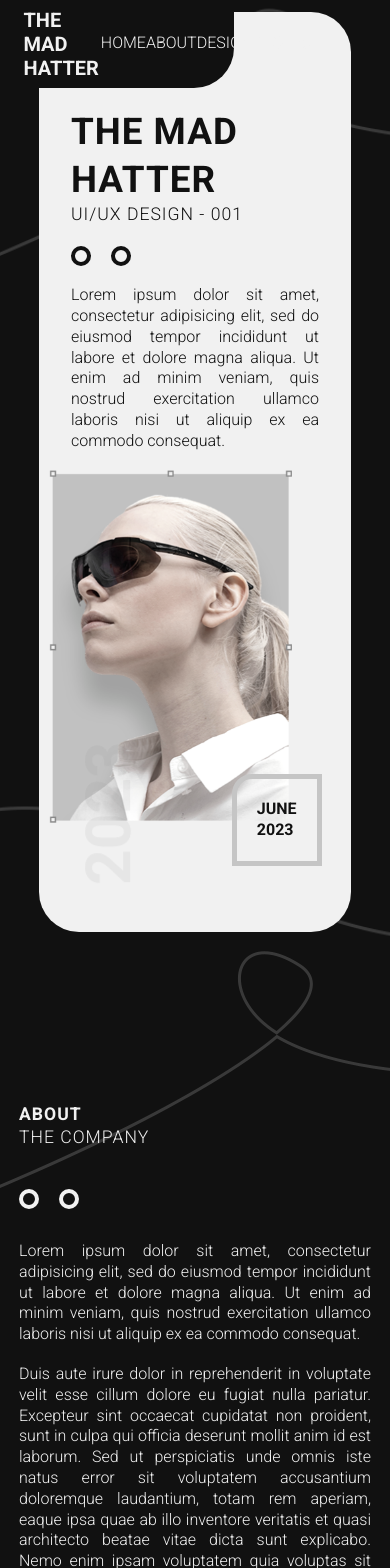
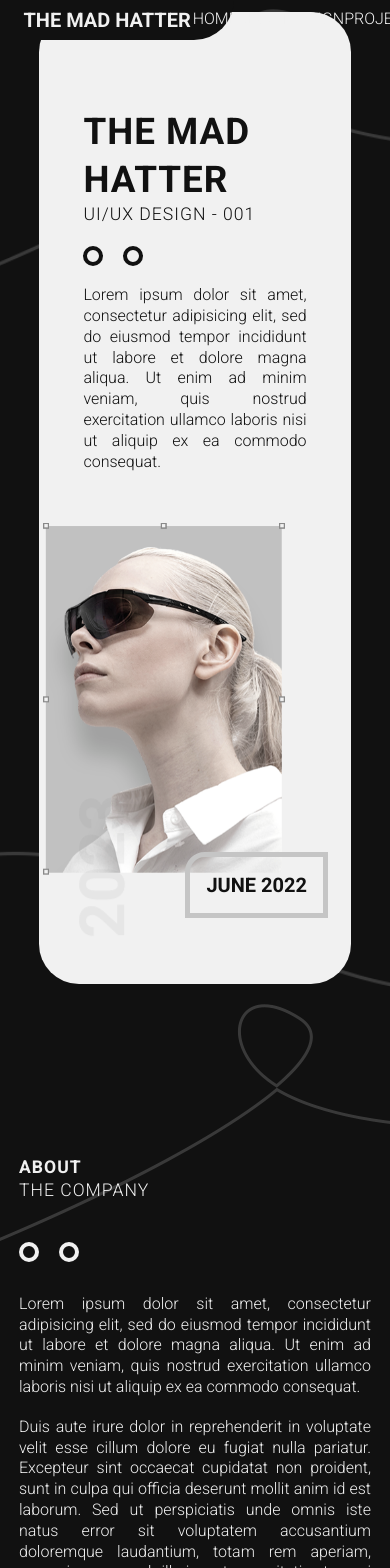
Before and after one commit to edenacyg/MadHatter, a React (Create React App) app: page / in a window 390 px wide. Shown: the top 1568 px of the page. Built offline with nearby package versions, Linux system fonts and the light colour scheme.

Commit message:
dynamic x responsive07

```diff
--- a/public/index.html
+++ b/public/index.html
@@ -15,6 +15,7 @@
       user's mobile device or desktop. See https://developers.google.com/web/fundamentals/web-app-manifest/
     -->
     <link rel="manifest" href="%PUBLIC_URL%/manifest.json" />
+    <link rel="stylesheet" href="https://cdnjs.cloudflare.com/ajax/libs/font-awesome/5.15.3/css/all.min.css">
     <!--
       Notice the use of %PUBLIC_URL% in the tags above.
       It will be replaced with the URL of the `public` folder during the build.
--- a/src/Components/circle.jsx
+++ /dev/null
@@ -1,10 +0,0 @@
-import React from 'react';
-
-const Circle = () => {
-  return (
-    <div className="circle">
-    </div>
-  );
-};
-
-export default Circle;
--- /dev/null
+++ b/src/Components/mycomponent.jsx
@@ -0,0 +1,24 @@
+import React from 'react';
+
+function Circle() {
+    return (
+        <div className="circle">
+        </div>
+    );
+}
+
+function MyImage({ date, verticaltext, bg, animate, companyname }) {
+    return (
+        <div className='image-con'>
+            {verticaltext ? <p className='lg-date'>{ verticaltext }</p> : null}
+            {companyname ? <p className='companyname'>{ companyname }</p> : null}
+            <img className={`${animate === 'yes' ? 'animate' : ''}`} src="./images/hero-image.png" alt="" />
+            <div className={`sm-date ${bg === 'yes' ? 'solidbg' : ''}`}>
+                <h6>{date}</h6>
+            </div>
+
+        </div>
+    );
+}
+
+export { Circle, MyImage };
--- a/src/Layout/Body.jsx
+++ b/src/Layout/Body.jsx
@@ -1,7 +1,7 @@
 import React from 'react';
 import Project from '.././Partials/project';
 import Testimonial from '.././Partials/testimonial';
-import Circle from '.././Components/circle';
+import { Circle, MyImage } from '../Components/mycomponent';
 
 function Body() {
 	return (
@@ -21,11 +21,7 @@ function Body() {
 						<p className='description'>Lorem ipsum dolor sit amet, consectetur adipisicing elit, sed do eiusmod tempor incididunt ut labore et dolore magna aliqua. Ut enim ad minim veniam, quis nostrud exercitation ullamco laboris nisi ut aliquip ex ea commodo consequat.</p>
 					</div>
 
-					<div className='hero-image-con'>
-						<p className='lg-date'>2023</p>
-						<img className='hero-image' src="./images/hero-image.png" alt="" />
-						<p className='sm-date'>JUNE 2023</p>
-					</div>
+					<MyImage verticaltext="2023" date="June 2022" animate="yes" />
 				</div>
 
 			</div>
@@ -84,10 +80,10 @@ function Body() {
 					<h2><span className='styled'>Our</span> projects</h2>
 					<div className='project-items'>
 						<div className='item-con'>
-							<Project />
-							<Project />
-							<Project />
-							<Project />
+							<Project projdate="June 2022" title="Project - 001" />
+							<Project projdate="May 2022" title="Project - 002" />
+							<Project projdate="Sep 2022" title="Project - 003" />
+							<Project projdate="June 2022" title="Project - 004" />
 						</div>
 					</div>
 				</div>
@@ -110,19 +106,23 @@ function Body() {
 
 			<div className="design-con">
 				<div className="design-subcon">
-					<div className="img-con">
-						<img src="./images/hero-image.png" alt="" />
-					</div>
+					<MyImage companyname="The mad hatter" date="JUNE 2023" animate="yes" />
 					<div className="text-con">
-						<h2><span className='styled'>Designing for</span><br /> the future</h2>
-						<p>Duis aute irure dolor in reprehenderit in voluptate velit esse cillum dolore eu fugiat nulla pariatur. Excepteur sint occaecat cupidatat non proident, sunt in culpa qui officia deserunt mollit anim id est laborum.</p>
-						<div className='icons'>
-							<Circle />
-							<Circle />
+						<div className="design-heading">
+							<h2><span className='styled'>Designing for</span><br /> the future</h2>
 						</div>
+
+						<div className="description">
+							<p>Duis aute irure dolor in reprehenderit in voluptate velit esse cillum dolore eu fugiat nulla pariatur. Excepteur sint occaecat cupidatat non proident, sunt in culpa qui officia deserunt mollit anim id est laborum.</p>
+
+							<div className='icons'>
+								<Circle />
+								<Circle />
+							</div>
+						</div>
+
 					</div>
 				</div>
-
 			</div>
 		</div>
 	)
--- a/src/Styles/App.css
+++ b/src/Styles/App.css
@@ -37,6 +37,7 @@
 .App h6 {
   font-size: 20px;
   text-transform: uppercase;
+  white-space: nowrap;
 }
 
 .App .styled {
@@ -68,6 +69,7 @@ header {
   padding: 2% 6% 2% 6%;
   position: fixed;
   top: 0;
+  z-index: 999;
 }
 
 header .circle {
@@ -137,48 +139,6 @@ header nav {
   display: flex;
   flex-direction: column;
   gap: 5vw;
-}
-
-.page-body .hero-container .hero-subcon .hero-image-con {
-  display: flex;
-  align-items: flex-end;
-}
-
-.page-body .hero-container .hero-subcon .hero-image-con img {
-  height: clamp(22rem, 30vw, 50rem);
-  animation: float 4s ease-in-out infinite;
-  z-index: 0;
-}
-
-@keyframes float {
-  0%,
-100% {
-    transform: translateY(0);
-  }
-  50% {
-    transform: translateY(-20px);
-  }
-}
-
-.page-body .hero-container .hero-subcon .hero-image-con .lg-date {
-  font-size: clamp(3rem, 16vw, 14rem);
-  font-weight: bold;
-  writing-mode: vertical-rl;
-  transform: rotate(180deg);
-  color: #888888;
-  margin: 0 -100px -50px 0;
-  opacity: 0.1;
-  z-index: 1;
-}
-
-.page-body .hero-container .hero-subcon .hero-image-con .sm-date {
-  font-size: clamp(1rem, 0vw, 5rem);
-  font-weight: bold;
-  border: 5px solid #C5C5C5;
-  border-radius: 20px 0 0 0;
-  padding: 20px;
-  margin: 0 0 -30px -60px;
-  z-index: 1;
 }
 
 .page-body .about-con {
@@ -340,7 +300,7 @@ header nav {
 .page-body .project-con .project-subcon .item-con .item {
   display: flex;
   flex-direction: column;
-  gap: 2rem;
+  gap: 1rem;
   flex: 1 1 calc(288px - 10px);
 }
 
@@ -352,8 +312,8 @@ header nav {
 
 .page-body .project-con .project-subcon .item-con .item .project-title {
   display: flex;
-  gap: 2rem;
   align-items: center;
+  margin-top: 2rem;
 }
 
 .page-body .project-con .project-subcon .item-con .item .project-title .icons {
@@ -384,6 +344,7 @@ header nav {
   gap: 10px;
   border-radius: 5%;
   flex: 1 1 calc(350px - 100px);
+  padding-bottom: 4rem;
 }
 
 .page-body .project-con .testimonial-subcon .item-con .item .circle {
@@ -399,14 +360,27 @@ header nav {
   color: yellow;
 }
 
-.page-body .project-con .testimonial-subcon .item-con .item content {
+.page-body .project-con .testimonial-subcon .item-con .item blockquote {
+  display: flex;
+  flex-direction: column;
+  gap: 1rem;
+  padding: 0 1rem;
+  transform: scale(0.9);
+}
+
+.page-body .project-con .testimonial-subcon .item-con .item .author {
   display: flex;
   justify-content: space-between;
 }
 
-.page-body .project-con .testimonial-subcon .item-con .item p:last-child {
+.page-body .project-con .testimonial-subcon .item-con .item i:last-child {
   display: flex;
   justify-content: flex-end;
+  margin-top: -4rem;
+}
+
+.page-body .project-con .testimonial-subcon .item-con .item p:last-child {
+  text-transform: uppercase;
 }
 
 .page-body .design-con {
@@ -420,7 +394,6 @@ header nav {
   display: flex;
   justify-content: center;
   padding: 8rem 0;
-  gap: 10%;
 }
 
 .page-body .design-con .circle {
@@ -440,16 +413,30 @@ header nav {
   width: clamp(20rem, 65vw, 65rem);
   display: flex;
   align-items: center;
-  gap: 6%;
+  gap: 1rem;
 }
 
 .page-body .design-con .design-subcon img {
-  border-radius: 5%;
+  border-radius: 5rem;
   height: clamp(22rem, 30vw, 50rem);
 }
 
-.page-body .design-con .design-subcon h2 {
-  margin-left: -15%;
+.page-body .design-con .design-subcon .design-heading {
+  margin-left: -100px;
+  z-index: 1;
+}
+
+.page-body .design-con .design-subcon .description {
+  display: flex;
+  flex-direction: column;
+  align-items: flex-end;
+  gap: 2rem;
+}
+
+.page-body .design-con .text-con {
+  display: flex;
+  flex-direction: column;
+  gap: 2rem;
 }
 
 footer {
@@ -532,6 +519,13 @@ footer p {
     margin: 0;
     margin-bottom: 4rem !important;
   }
+  .design-subcon {
+    flex-direction: column;
+  }
+  .design-subcon .design-heading {
+    margin-left: 0 !important;
+    margin-top: 3rem;
+  }
 }
 
 @media screen and (max-width: 700px) {
@@ -539,21 +533,17 @@ footer p {
     flex-wrap: wrap;
     height: auto !important;
     padding: 6rem 2rem !important;
-    gap: 2rem;
+    gap: 4rem;
     justify-content: center !important;
   }
   .hero-subcon .hero-text-con {
-    width: 100% !important;
+    width: 90% !important;
   }
   .approach-con .contents p {
     margin-top: 0rem !important;
   }
   .approach-con h4 {
     font-size: 1.3rem;
-  }
-  .item-con .item {
-    flex: 1 1 100px;
-    align-items: center;
   }
   .category {
     flex: 1 1 calc(100%) !important;
@@ -566,3 +556,72 @@ footer p {
   min-width: 20px;
   border-radius: 50%;
 }
+
+.image-con {
+  display: flex;
+  align-items: flex-end;
+}
+
+.image-con .animate {
+  height: clamp(22rem, 30vw, 50rem);
+  animation: float 4s ease-in-out infinite;
+  z-index: 0;
+}
+
+@keyframes float {
+  0%,
+100% {
+    transform: translateY(0);
+  }
+  50% {
+    transform: translateY(-20px);
+  }
+}
+
+.image-con .lg-date, .image-con .companyname {
+  font-size: clamp(3rem, 16vw, 14rem);
+  font-weight: bold;
+  writing-mode: vertical-rl;
+  transform: rotate(180deg);
+  color: #888888;
+  margin: 0 -100px -50px 0;
+  opacity: 0.1;
+  z-index: 1;
+  text-transform: uppercase;
+}
+
+.image-con .sm-date {
+  font-size: clamp(1rem, 0vw, 5rem);
+  font-weight: bold;
+  border: 5px solid #C5C5C5;
+  border-radius: 20px 0 0 0;
+  padding: 1rem;
+  margin: 0 0 -30px -100px;
+  z-index: 1;
+  text-transform: uppercase;
+}
+
+.image-con .solidbg {
+  background-color: #f1f1f1;
+  color: #111111;
+}
+
+.image-con .solidbg .circle {
+  border: solid 4px #111111;
+}
+
+.image-con .solidbg a {
+  color: #111111;
+  text-decoration: none;
+}
+
+.image-con .solidbg a:hover {
+  color: yellow;
+}
+
+.image-con .companyname {
+  font-size: 1rem;
+  color: #111111;
+  opacity: 1;
+  margin: 0 1rem;
+}
--- a/src/Styles/App.scss
+++ b/src/Styles/App.scss
@@ -33,6 +33,7 @@
 	h6 {
 		font-size: 20px;
 		text-transform: uppercase;
+		white-space: nowrap;
 	}
 
 	.styled {
@@ -65,6 +66,7 @@ header {
 	padding: 2% 6% 2% 6%;
 	position: fixed;
 	top: 0;
+	z-index: 999;
 
 	nav {
 		width: 60%;
@@ -101,50 +103,6 @@ header {
 				flex-direction: column;
 				gap: 5vw;
 
-			}
-
-			.hero-image-con {
-				display: flex;
-				align-items: flex-end;
-
-				img {
-					height: clamp(22rem, 30vw, 50rem);
-					animation: float 4s ease-in-out infinite;
-					z-index: 0;
-				}
-
-				@keyframes float {
-
-					0%,
-					100% {
-						transform: translateY(0);
-					}
-
-					50% {
-						transform: translateY(-20px);
-					}
-				}
-
-				.lg-date {
-					font-size: clamp(3rem, 16vw, 14rem);
-					font-weight: bold;
-					writing-mode: vertical-rl;
-					transform: rotate(180deg);
-					color: $midgrey-color;
-					margin: 0 -100px -50px 0;
-					opacity: 0.1;
-					z-index: 1;
-				}
-
-				.sm-date {
-					font-size: clamp(1rem, 0vw, 5rem);
-					font-weight: bold;
-					border: 5px solid $grey-color;
-					border-radius: 20px 0 0 0;
-					padding: 20px;
-					margin: 0 0 -30px -60px;
-					z-index: 1;
-				}
 			}
 		}
 	}
@@ -254,7 +212,7 @@ header {
 				.item {
 					display: flex;
 					flex-direction: column;
-					gap: 2rem;
+					gap: 1rem;
 					flex: 1 1 calc(288px - 10px);
 
 					img {
@@ -265,8 +223,8 @@ header {
 
 					.project-title {
 						display: flex;
-						gap: 2rem;
 						align-items: center;
+						margin-top: 2rem;
 
 						.icons {
 							justify-content: flex-end;
@@ -297,15 +255,29 @@ header {
 					gap: 10px;
 					border-radius: 5%;
 					flex: 1 1 calc(350px - 100px);
+					padding-bottom: 4rem;
 
-					content {
+					blockquote {
+						display: flex;
+						flex-direction: column;
+						gap: 1rem;
+						padding: 0 1rem;
+						transform: scale(0.90);
+					}
+
+					.author {
 						display: flex;
 						justify-content: space-between;
 					}
 
-					p:last-child {
+					i:last-child {
 						display: flex;
 						justify-content: flex-end;
+						margin-top: -4rem;
+					}
+
+					p:last-child {
+						text-transform: uppercase;
 					}
 				}
 			}
@@ -322,22 +294,35 @@ header {
 		display: flex;
 		justify-content: center;
 		padding: 8rem 0;
-		gap: 10%;
 
 		.design-subcon {
 			width: clamp(20rem, 65vw, 65rem);
 			display: flex;
 			align-items: center;
-			gap: 6%;
+			gap: 1rem;
 
 			img {
-				border-radius: 5%;
+				border-radius: 5rem;
 				height: clamp(22rem, 30vw, 50rem);
 			}
 
-			h2 {
-				margin-left: -15%;
+			.design-heading {
+				margin-left: -100px;
+				z-index: 1;
 			}
+
+			.description {
+				display: flex;
+				flex-direction: column;
+				align-items: flex-end;
+				gap: 2rem;
+			}
+		}
+
+		.text-con {
+			display: flex;
+			flex-direction: column;
+			gap: 2rem;
 		}
 	}
 }
@@ -414,7 +399,15 @@ footer {
 				}
 			}
 		}
+	}
 
+	.design-subcon {
+		flex-direction: column;
+
+		.design-heading {
+			margin-left: 0 !important;
+			margin-top: 3rem;
+		}
 	}
 }
 
@@ -423,11 +416,11 @@ footer {
 		flex-wrap: wrap;
 		height: auto !important;
 		padding: 6rem 2rem !important;
-		gap: 2rem;
+		gap: 4rem;
 		justify-content: center !important;
 
 		.hero-text-con {
-			width: 100% !important;
+			width: 90% !important;
 		}
 	}
 
@@ -443,13 +436,6 @@ footer {
 		}
 	}
 
-	.item-con {
-		.item {
-			flex: 1 1 100px;
-			align-items: center;
-		}
-	}
-
 	.category {
 		flex: 1 1 calc(100%) !important;
 		align-items: center;
@@ -462,3 +448,60 @@ footer {
 	min-width: 20px;
 	border-radius: 50%;
 }
+
+.image-con {
+	display: flex;
+	align-items: flex-end;
+
+	.animate {
+		height: clamp(22rem, 30vw, 50rem);
+		animation: float 4s ease-in-out infinite;
+		z-index: 0;
+	}
+
+	@keyframes float {
+
+		0%,
+		100% {
+			transform: translateY(0);
+		}
+
+		50% {
+			transform: translateY(-20px);
+		}
+	}
+
+	.lg-date, .companyname {
+		font-size: clamp(3rem, 16vw, 14rem);
+		font-weight: bold;
+		writing-mode: vertical-rl;
+		transform: rotate(180deg);
+		color: $midgrey-color;
+		margin: 0 -100px -50px 0;
+		opacity: 0.1;
+		z-index: 1;
+		text-transform: uppercase;
+	}
+
+	.sm-date {
+		font-size: clamp(1rem, 0vw, 5rem);
+		font-weight: bold;
+		border: 5px solid $grey-color;
+		border-radius: 20px 0 0 0;
+		padding: 1rem;
+		margin: 0 0 -30px -100px;
+		z-index: 1;
+		text-transform: uppercase;
+	}
+
+	.solidbg {
+		@include light;
+	}
+
+	.companyname {
+		font-size: 1rem;
+		color: $black-color;
+		opacity: 1;
+		margin: 0 1rem;
+	}
+}
```
Also changed, not shown: src/Partials/project.jsx (+4 -4 lines), src/Partials/testimonial.jsx (+9 -7 lines).
